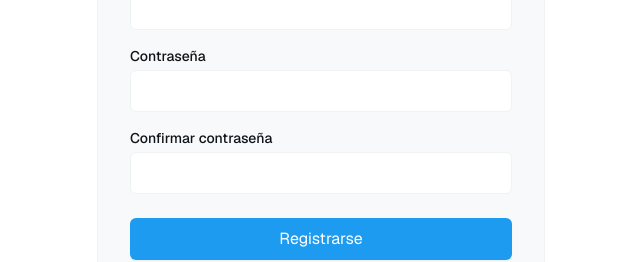
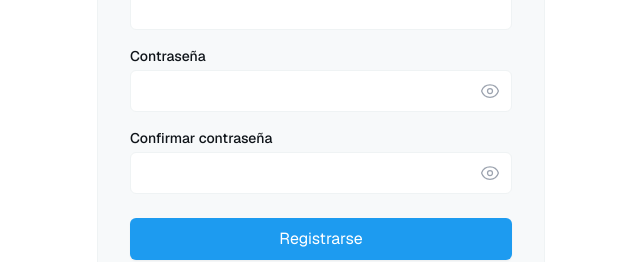
Before and after one commit to jemmdevs/alkabeta, a Next.js app: page /auth/signup in a window 1280 px wide. Shown: the part 385-647 px from the top of the page, without its empty margins (319-959 px from the left). Built offline with nearby package versions, Linux system fonts and the light colour scheme.

Commit message:
sessions pwd changes

```diff
--- a/app/auth/signin/page.js
+++ b/app/auth/signin/page.js
@@ -10,6 +10,7 @@
   const [password, setPassword] = useState('');
   const [error, setError] = useState('');
   const [loading, setLoading] = useState(false);
+  const [showPassword, setShowPassword] = useState(false);
   const router = useRouter();
 
   const handleSubmit = async (e) => {
@@ -40,6 +41,10 @@
     } finally {
       setLoading(false);
     }
+  };
+
+  const togglePasswordVisibility = () => {
+    setShowPassword(!showPassword);
   };
 
   return (
@@ -76,16 +81,34 @@
               <label htmlFor="password" className="block text-sm font-medium">
                 Contraseña
               </label>
+              <div className="relative mt-1">
                 <input
                   id="password"
                   name="password"
-                type="password"
+                  type={showPassword ? "text" : "password"}
                   autoComplete="current-password"
                   required
-                className="mt-1 block w-full px-3 py-2 border border-color rounded-md bg-background focus:outline-none focus:ring-2 focus:ring-primary"
+                  className="block w-full px-3 py-2 border border-color rounded-md bg-background focus:outline-none focus:ring-2 focus:ring-primary pr-10"
                   value={password}
                   onChange={(e) => setPassword(e.target.value)}
                 />
+                <button
+                  type="button"
+                  className="absolute inset-y-0 right-0 pr-3 flex items-center"
+                  onClick={togglePasswordVisibility}
+                >
+                  {showPassword ? (
+                    <svg xmlns="http://www.w3.org/2000/svg" fill="none" viewBox="0 0 24 24" stroke-width="1.5" stroke="currentColor" className="w-5 h-5 text-gray-400">
+                      <path stroke-linecap="round" stroke-linejoin="round" d="M3.98 8.223A10.477 10.477 0 0 0 1.934 12C3.226 16.338 7.244 19.5 12 19.5c.993 0 1.953-.138 2.863-.395M6.228 6.228A10.451 10.451 0 0 1 12 4.5c4.756 0 8.773 3.162 10.065 7.498a10.522 10.522 0 0 1-4.293 5.774M6.228 6.228 3 3m3.228 3.228 3.65 3.65m7.894 7.894L21 21m-3.228-3.228-3.65-3.65m0 0a3 3 0 1 0-4.243-4.243m4.242 4.242L9.88 9.88" />
+                    </svg>
+                  ) : (
+                    <svg xmlns="http://www.w3.org/2000/svg" fill="none" viewBox="0 0 24 24" stroke-width="1.5" stroke="currentColor" className="w-5 h-5 text-gray-400">
+                      <path stroke-linecap="round" stroke-linejoin="round" d="M2.036 12.322a1.012 1.012 0 0 1 0-.639C3.423 7.51 7.36 4.5 12 4.5c4.638 0 8.573 3.007 9.963 7.178.07.207.07.431 0 .639C20.577 16.49 16.64 19.5 12 19.5c-4.638 0-8.573-3.007-9.963-7.178Z" />
+                      <path stroke-linecap="round" stroke-linejoin="round" d="M15 12a3 3 0 1 1-6 0 3 3 0 0 1 6 0Z" />
+                    </svg>
+                  )}
+                </button>
+              </div>
             </div>
           </div>
 
--- a/app/auth/signup/page.js
+++ b/app/auth/signup/page.js
@@ -15,6 +15,8 @@
   });
   const [error, setError] = useState('');
   const [loading, setLoading] = useState(false);
+  const [showPassword, setShowPassword] = useState(false);
+  const [showConfirmPassword, setShowConfirmPassword] = useState(false);
   const router = useRouter();
 
   const handleChange = (e) => {
@@ -85,6 +87,14 @@
     }
   };
 
+  const togglePasswordVisibility = () => {
+    setShowPassword(!showPassword);
+  };
+
+  const toggleConfirmPasswordVisibility = () => {
+    setShowConfirmPassword(!showConfirmPassword);
+  };
+
   return (
     <div className="min-h-screen flex flex-col items-center justify-center bg-background py-8">
       <div className="w-full max-w-md space-y-8 p-8 bg-secondary rounded-xl border border-color">
@@ -151,32 +161,68 @@
               <label htmlFor="password" className="block text-sm font-medium">
                 Contraseña
               </label>
+              <div className="relative mt-1">
                 <input
                   id="password"
                   name="password"
-                type="password"
+                  type={showPassword ? "text" : "password"}
                   autoComplete="new-password"
                   required
-                className="mt-1 block w-full px-3 py-2 border border-color rounded-md bg-background focus:outline-none focus:ring-2 focus:ring-primary"
+                  className="block w-full px-3 py-2 border border-color rounded-md bg-background focus:outline-none focus:ring-2 focus:ring-primary pr-10"
                   value={formData.password}
                   onChange={handleChange}
                 />
+                <button
+                  type="button"
+                  className="absolute inset-y-0 right-0 pr-3 flex items-center"
+                  onClick={togglePasswordVisibility}
+                >
+                  {showPassword ? (
+                    <svg xmlns="http://www.w3.org/2000/svg" fill="none" viewBox="0 0 24 24" strokeWidth="1.5" stroke="currentColor" className="w-5 h-5 text-gray-400">
+                      <path strokeLinecap="round" strokeLinejoin="round" d="M3.98 8.223A10.477 10.477 0 0 0 1.934 12C3.226 16.338 7.244 19.5 12 19.5c.993 0 1.953-.138 2.863-.395M6.228 6.228A10.451 10.451 0 0 1 12 4.5c4.756 0 8.773 3.162 10.065 7.498a10.522 10.522 0 0 1-4.293 5.774M6.228 6.228 3 3m3.228 3.228 3.65 3.65m7.894 7.894L21 21m-3.228-3.228-3.65-3.65m0 0a3 3 0 1 0-4.243-4.243m4.242 4.242L9.88 9.88" />
+                    </svg>
+                  ) : (
+                    <svg xmlns="http://www.w3.org/2000/svg" fill="none" viewBox="0 0 24 24" strokeWidth="1.5" stroke="currentColor" className="w-5 h-5 text-gray-400">
+                      <path strokeLinecap="round" strokeLinejoin="round" d="M2.036 12.322a1.012 1.012 0 0 1 0-.639C3.423 7.51 7.36 4.5 12 4.5c4.638 0 8.573 3.007 9.963 7.178.07.207.07.431 0 .639C20.577 16.49 16.64 19.5 12 19.5c-4.638 0-8.573-3.007-9.963-7.178Z" />
+                      <path strokeLinecap="round" strokeLinejoin="round" d="M15 12a3 3 0 1 1-6 0 3 3 0 0 1 6 0Z" />
+                    </svg>
+                  )}
+                </button>
+              </div>
             </div>
 
             <div>
               <label htmlFor="confirmPassword" className="block text-sm font-medium">
                 Confirmar contraseña
               </label>
+              <div className="relative mt-1">
                 <input
                   id="confirmPassword"
                   name="confirmPassword"
-                type="password"
+                  type={showConfirmPassword ? "text" : "password"}
                   autoComplete="new-password"
                   required
-                className="mt-1 block w-full px-3 py-2 border border-color rounded-md bg-background focus:outline-none focus:ring-2 focus:ring-primary"
+                  className="block w-full px-3 py-2 border border-color rounded-md bg-background focus:outline-none focus:ring-2 focus:ring-primary pr-10"
                   value={formData.confirmPassword}
                   onChange={handleChange}
                 />
+                <button
+                  type="button"
+                  className="absolute inset-y-0 right-0 pr-3 flex items-center"
+                  onClick={toggleConfirmPasswordVisibility}
+                >
+                  {showConfirmPassword ? (
+                    <svg xmlns="http://www.w3.org/2000/svg" fill="none" viewBox="0 0 24 24" strokeWidth="1.5" stroke="currentColor" className="w-5 h-5 text-gray-400">
+                      <path strokeLinecap="round" strokeLinejoin="round" d="M3.98 8.223A10.477 10.477 0 0 0 1.934 12C3.226 16.338 7.244 19.5 12 19.5c.993 0 1.953-.138 2.863-.395M6.228 6.228A10.451 10.451 0 0 1 12 4.5c4.756 0 8.773 3.162 10.065 7.498a10.522 10.522 0 0 1-4.293 5.774M6.228 6.228 3 3m3.228 3.228 3.65 3.65m7.894 7.894L21 21m-3.228-3.228-3.65-3.65m0 0a3 3 0 1 0-4.243-4.243m4.242 4.242L9.88 9.88" />
+                    </svg>
+                  ) : (
+                    <svg xmlns="http://www.w3.org/2000/svg" fill="none" viewBox="0 0 24 24" strokeWidth="1.5" stroke="currentColor" className="w-5 h-5 text-gray-400">
+                      <path strokeLinecap="round" strokeLinejoin="round" d="M2.036 12.322a1.012 1.012 0 0 1 0-.639C3.423 7.51 7.36 4.5 12 4.5c4.638 0 8.573 3.007 9.963 7.178.07.207.07.431 0 .639C20.577 16.49 16.64 19.5 12 19.5c-4.638 0-8.573-3.007-9.963-7.178Z" />
+                      <path strokeLinecap="round" strokeLinejoin="round" d="M15 12a3 3 0 1 1-6 0 3 3 0 0 1 6 0Z" />
+                    </svg>
+                  )}
+                </button>
+              </div>
             </div>
           </div>
 
```
Lines whose indentation alone changed are shown as unchanged.
